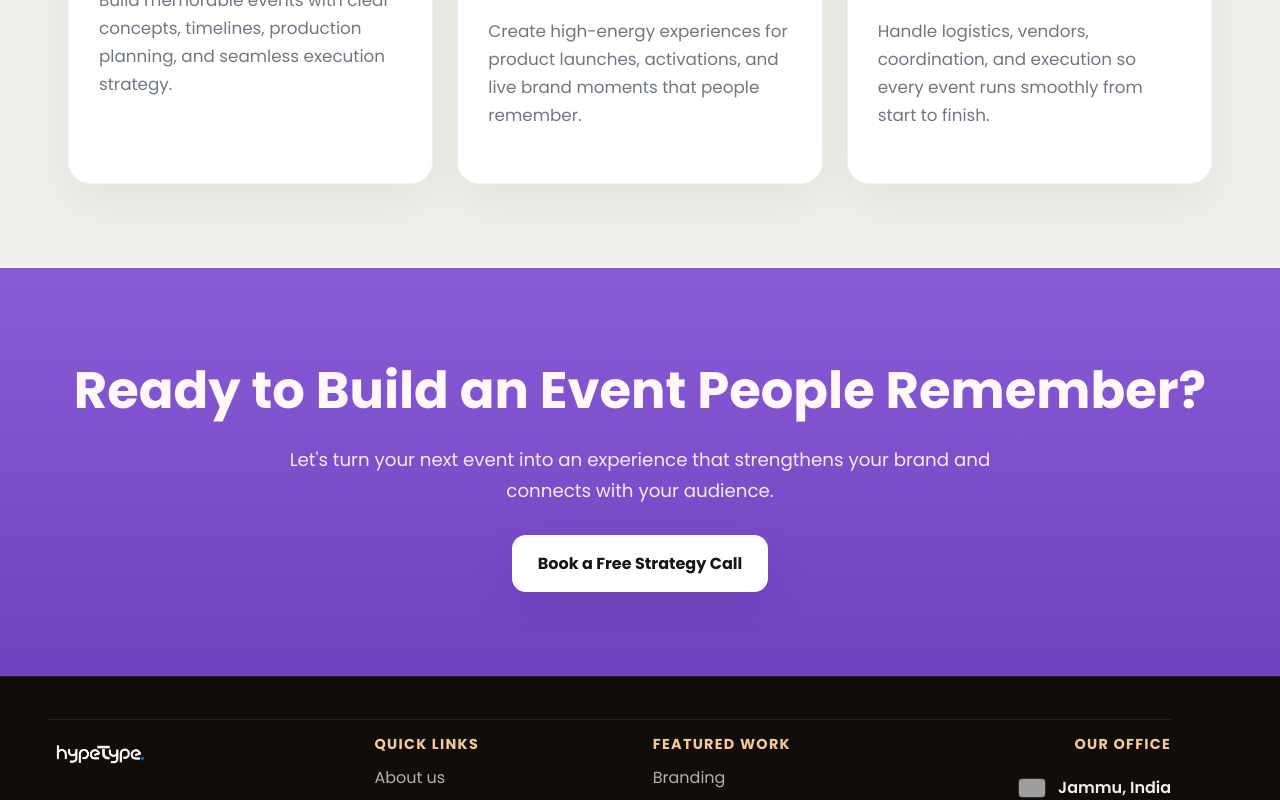
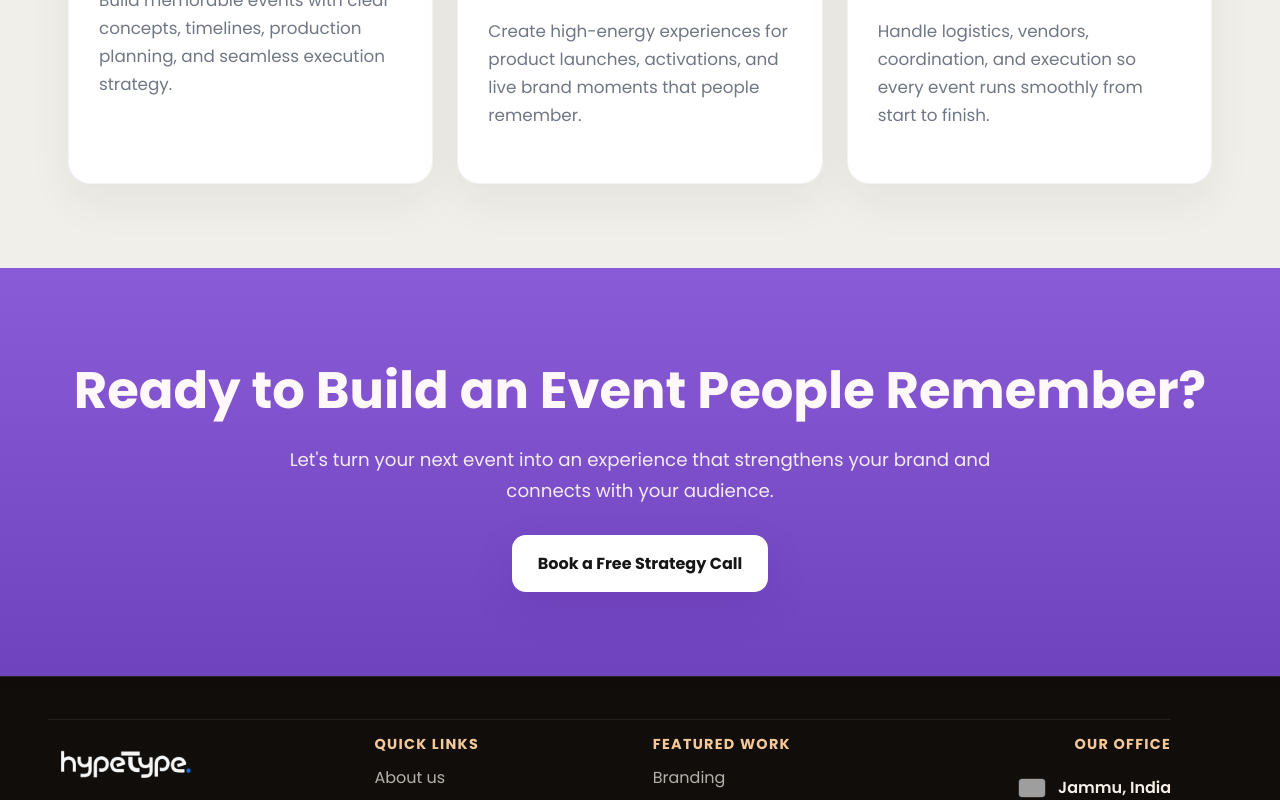
Before and after one commit to bhupeshjamwal007/hypetype-studio, a React (Vite) app: page /Services/Event_Management in a window 1280 px wide. Shown: the part 1549-2349 px from the top of the page. Built offline with nearby package versions, Linux system fonts and the light colour scheme; grey boxes are pictures that could not be loaded.

Commit message:
Adjust footer logo height for better responsiveness

```diff
--- a/src/App.css
+++ b/src/App.css
@@ -1455,7 +1455,7 @@
     .footer-logo-image {
         display: block;
         width: auto;
-        height: clamp(38px, 2.8vw, 52px);
+        height: clamp(56px, 4.4vw, 82px);
         object-fit: contain;
     }
 
```
